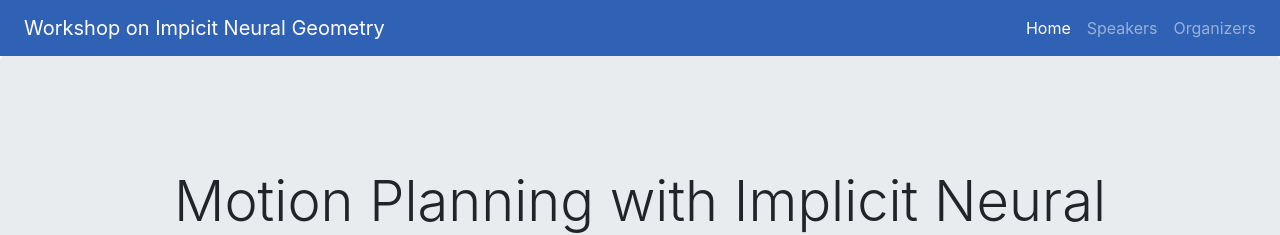
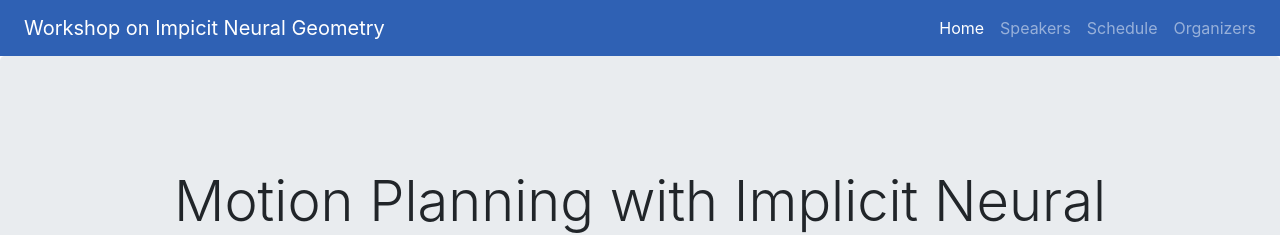
Before and after one commit to neural-implicit-workshop/neural-implicit-workshop.github.io, a Jekyll site: the page built from index.markdown, in a window 1280 px wide. Shown: the top 235 px of the page. Built offline with Jekyll 4.4.1, drawn with Linux system fonts in a browser that asks for light colours.

Commit message:
added schedule to navbar

```diff
--- a/_layouts/default.html
+++ b/_layouts/default.html
@@ -32,6 +32,9 @@
           </li>
           <li class="nav-item">
             <a class="nav-link" href="#speakers">Speakers</a>
+          </li>
+          <li class="nav-item">
+            <a class="nav-link" href="#tentative-schedule">Schedule</a>
           </li>
           <li class="nav-item">
             <a class="nav-link" href="#organizers">Organizers</a>
```
